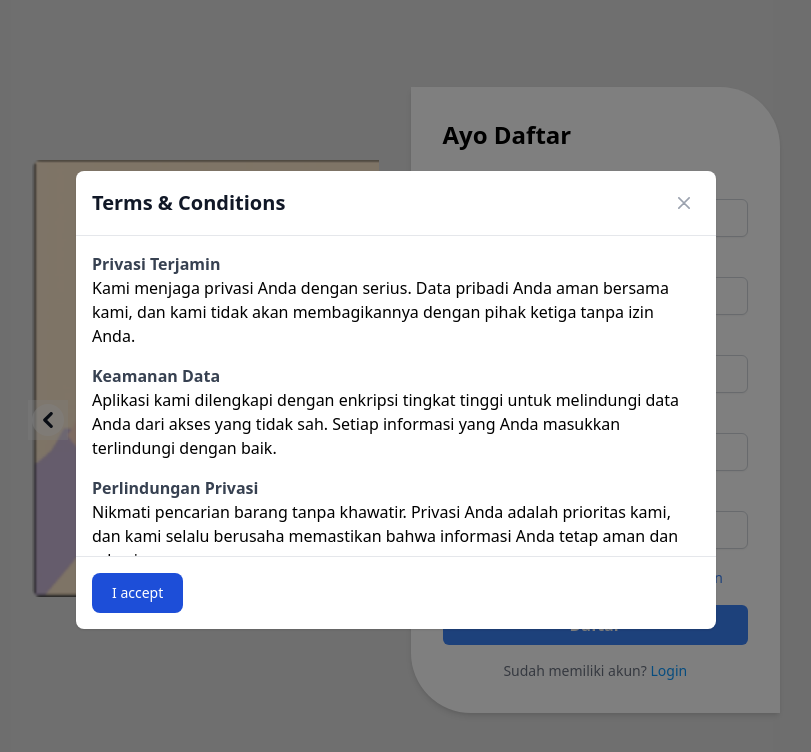
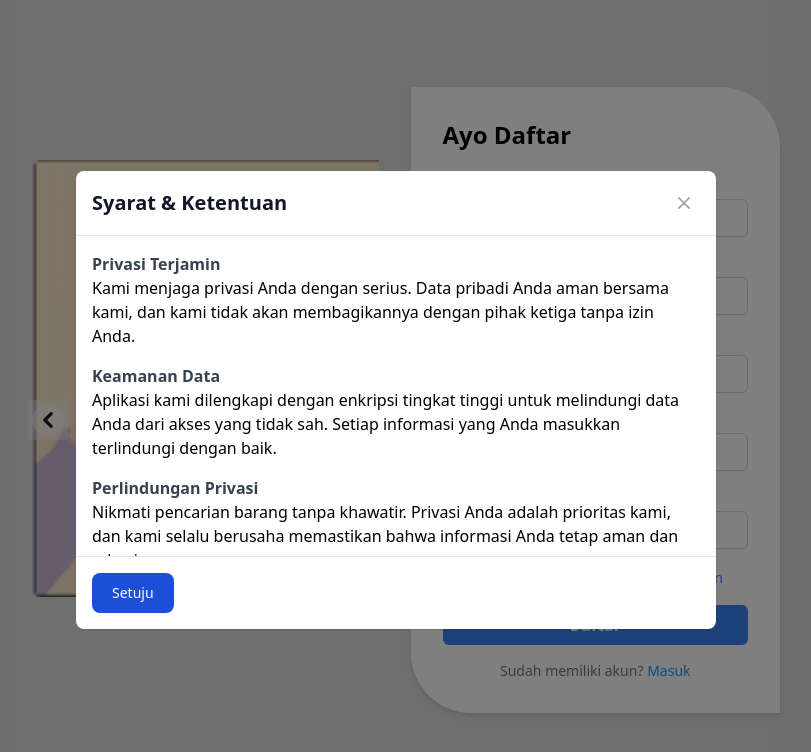
Before and after one commit to Atria23/lookasee, a React (Vite) app: page /register in a window 1280 px wide. Both pictures are taken after a click on the button "Syarat & Ketentuan". Shown: the top 752 px of the page, without its empty margins (244-1055 px from the left). Built offline with nearby package versions, Linux system fonts and the light colour scheme.

Commit message:
translate

```diff
--- a/src/Components/auth/Register.jsx
+++ b/src/Components/auth/Register.jsx
@@ -251,7 +251,7 @@ export default function Register() {
                 onClick={() => navigate("/login")}
                 className="font-medium cursor-pointer text-primary-600 text-utama hover:underline"
               >
-                Login
+                Masuk
               </a>
             </p>
           </form>
@@ -269,7 +269,7 @@ export default function Register() {
             <div className="relative bg-white rounded-lg shadow">
               <div className="flex items-center justify-between p-4 border-b rounded-t">
                 <h3 className="text-xl font-semibold text-gray-900">
-                  Terms & Conditions
+                  Syarat & Ketentuan
                 </h3>
                 <button
                   type="button"
@@ -328,7 +328,7 @@ export default function Register() {
                   className="text-white bg-blue-700 hover:bg-blue-800 focus:ring-4 focus:outline-none focus:ring-blue-300 font-medium rounded-lg text-sm px-5 py-2.5 text-center"
                   onClick={handleAcceptTerms}
                 >
-                  I accept
+                  Setuju
                 </button>
               </div>
 
```
